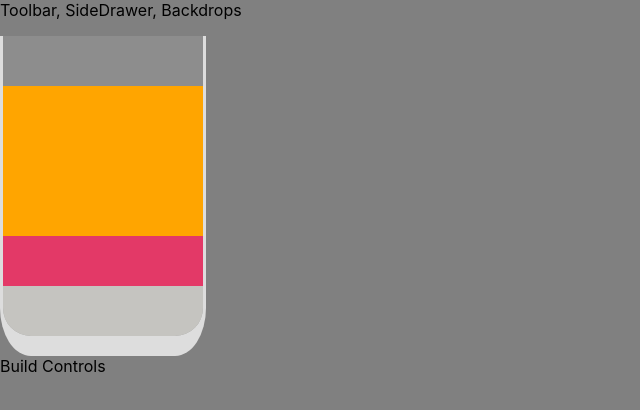
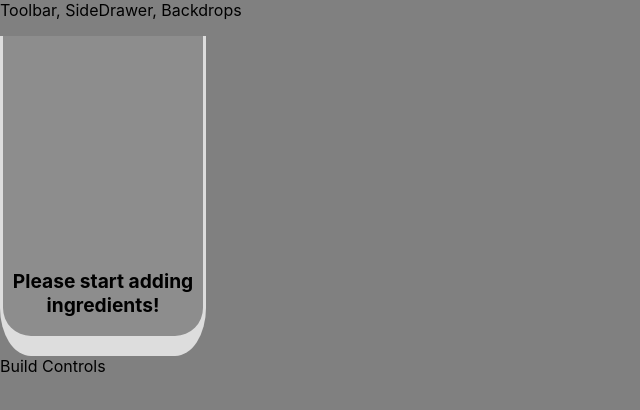
Before and after one commit to kwonhygge/cocktail_maker, a React (Create React App) app: page / in a window 1280 px wide. Shown: the top 410 px of the page, without its empty margins (0-640 px from the left). Built offline with nearby package versions, Linux system fonts and the light colour scheme.

Commit message:
Show message by length of ingredient

```diff
--- a/src/components/Cocktail/Cocktail.js
+++ b/src/components/Cocktail/Cocktail.js
@@ -14,7 +14,9 @@ const cocktail = (props) => {
         return arr.concat(el)
     },[]);
 
-
+    if(transformedIngredient.length===0){
+        transformedIngredient = <p>Please start adding ingredients!</p>
+    }
 
 
     return (
--- a/src/components/Cocktail/Cocktail.module.css
+++ b/src/components/Cocktail/Cocktail.module.css
@@ -3,9 +3,9 @@
     height: 300px;
     margin: auto;
     overflow: scroll;
-    /* text-align: center;
+    text-align: center;
     font-weight: bold;
-    font-size: 1.2rem; */
+    font-size: 1.2rem;
     vertical-align: bottom;
     display: table-cell;
     border: 3px solid;
--- a/src/containers/CocktailBuilder/CocktailBuilder.js
+++ b/src/containers/CocktailBuilder/CocktailBuilder.js
@@ -4,9 +4,9 @@ import Cocktail from "../../components/Cocktail/Cocktail"
 class CocktailBuilder extends Component{
     state={
         ingredients:{
-            sourmix:3,
-            cranberry:1,
-            peachliquor:1
+            sourmix:0,
+            cranberry:0,
+            peachliquor:0
         }
     }
 
```
